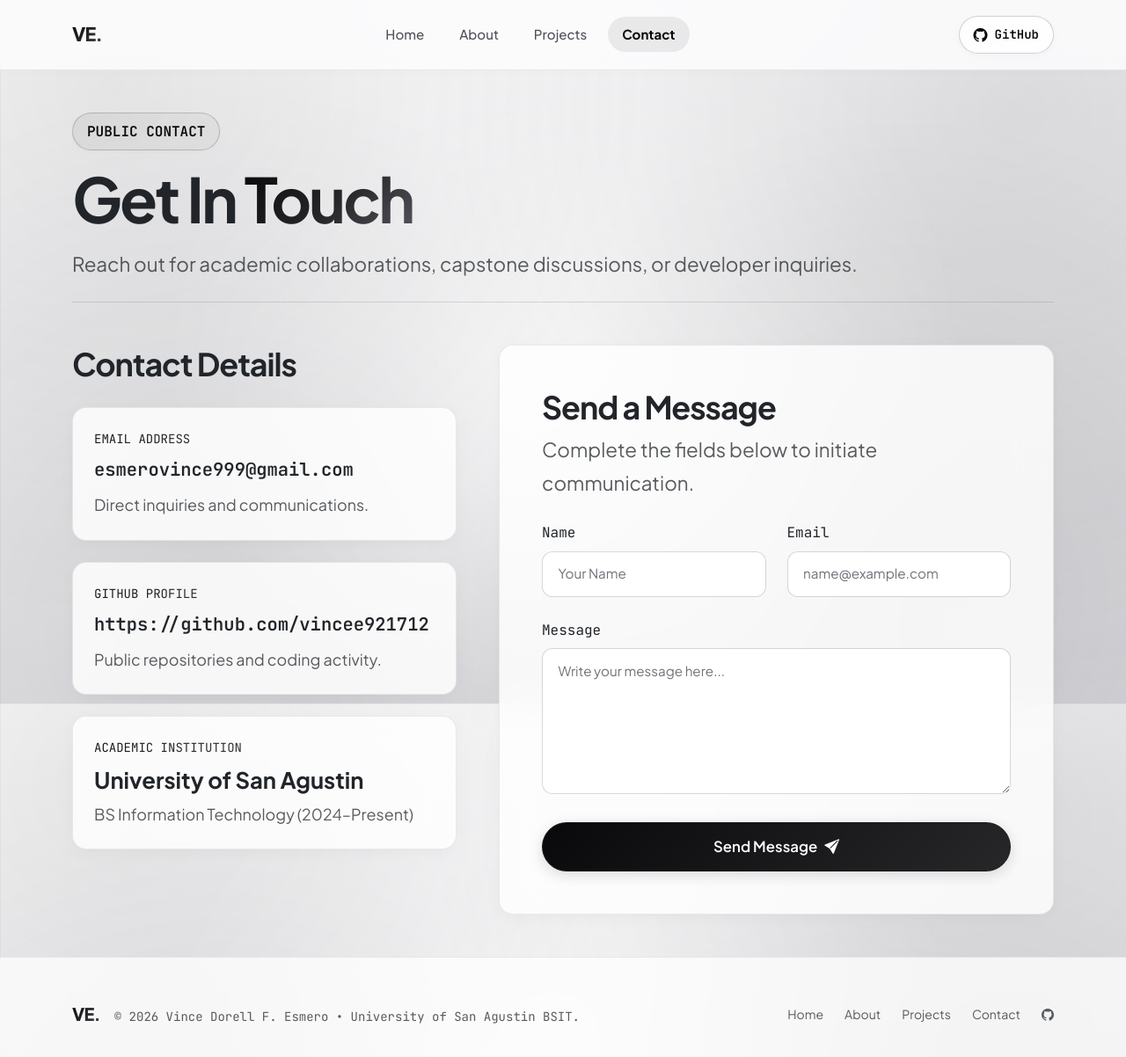
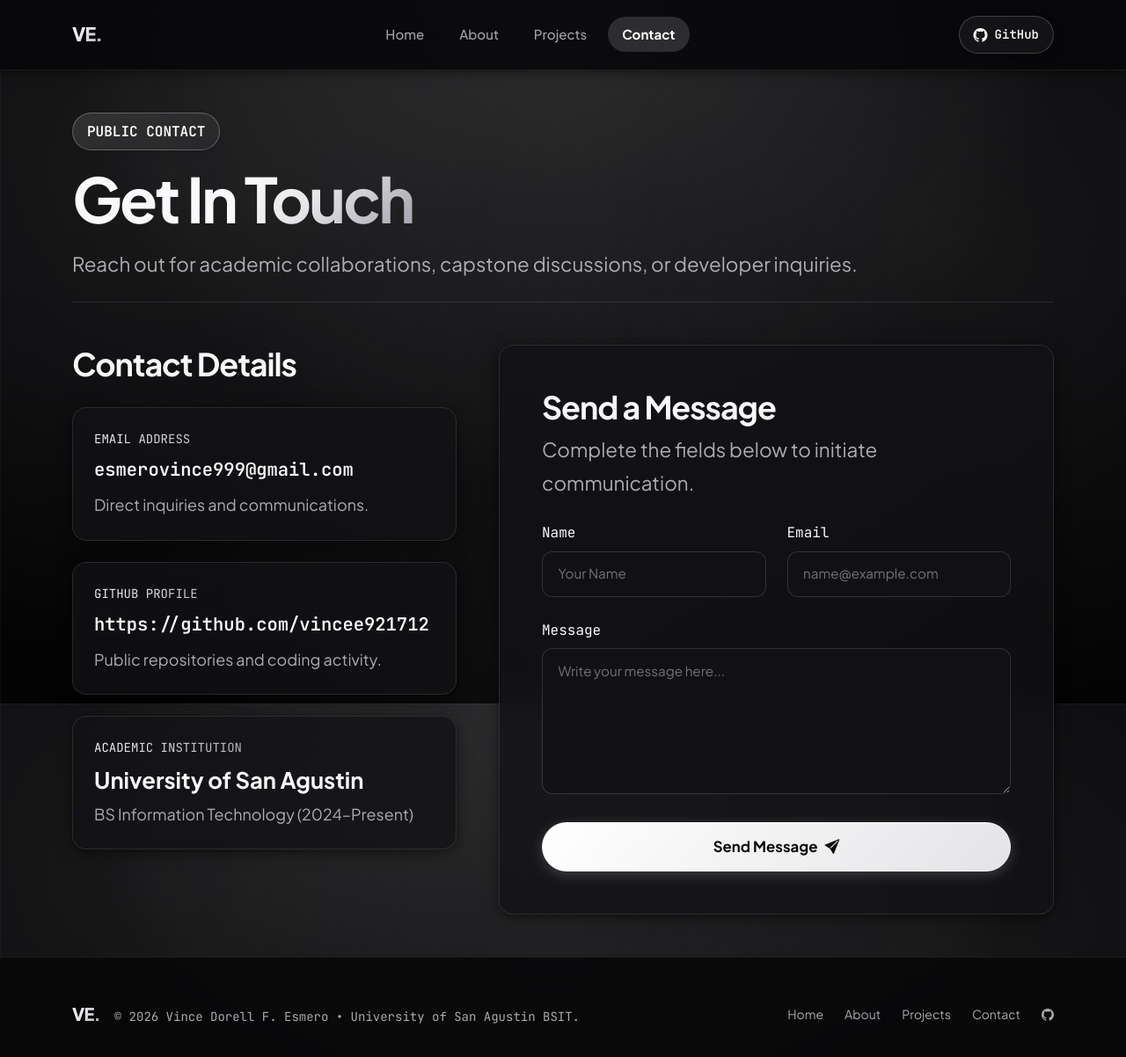
Before and after one commit to vincee921712/react-bootstrap-portfolio, a React (Vite) app: page /contact in a window 1280 px wide. Shown: the top 1202 px of the page at 88% size. Built offline with nearby package versions, Linux system fonts and the light colour scheme.

Commit message:
style: convert to sleek black theme with soft white gradient ambient background

```diff
--- a/src/App.tsx
+++ b/src/App.tsx
@@ -10,7 +10,7 @@ import { Contact } from './pages/Contact'
 
 export const App: React.FC = () => {
   return (
-    <div className="d-flex flex-column min-vh-100" data-bs-theme="light">
+    <div className="d-flex flex-column min-vh-100" data-bs-theme="dark">
       <ScrollToTop />
       <NavigationBar />
       <main className="flex-grow-1 d-flex flex-column">
--- a/src/components/Footer.tsx
+++ b/src/components/Footer.tsx
@@ -17,23 +17,23 @@ export const Footer: React.FC = () => {
           </div>
 
           <div className="d-flex gap-4">
-            <Link to="/" className="text-muted text-decoration-none small hover-dark">
+            <Link to="/" className="text-muted text-decoration-none small hover-white">
               Home
             </Link>
-            <Link to="/about" className="text-muted text-decoration-none small hover-dark">
+            <Link to="/about" className="text-muted text-decoration-none small hover-white">
               About
             </Link>
-            <Link to="/projects" className="text-muted text-decoration-none small hover-dark">
+            <Link to="/projects" className="text-muted text-decoration-none small hover-white">
               Projects
             </Link>
-            <Link to="/contact" className="text-muted text-decoration-none small hover-dark">
+            <Link to="/contact" className="text-muted text-decoration-none small hover-white">
               Contact
             </Link>
             <a
               href="https://github.com/vincee921712"
               target="_blank"
               rel="noreferrer"
-              className="text-muted text-decoration-none small hover-dark"
+              className="text-muted text-decoration-none small hover-white"
             >
               <i className="bi bi-github"></i>
             </a>
--- a/src/index.css
+++ b/src/index.css
@@ -1,29 +1,29 @@
 @import url('https://fonts.googleapis.com/css2?family=JetBrains+Mono:wght@400;500;600&family=Plus+Jakarta+Sans:wght@400;500;600;700;800&display=swap');
 
 :root {
-  /* Ultra-Clean Minimalist White/Alabaster Base */
-  --bg-light: #fcfcfd;
-  --bg-card: rgba(255, 255, 255, 0.82);
-  --bg-card-hover: rgba(255, 255, 255, 0.96);
-  --bg-subtle: rgba(243, 244, 246, 0.7);
+  /* Rich Minimalist Black / Obsidian Palette */
+  --bg-dark: #070709;
+  --bg-card: rgba(18, 18, 22, 0.78);
+  --bg-card-hover: rgba(28, 28, 34, 0.92);
+  --bg-subtle: rgba(255, 255, 255, 0.05);
 
-  /* Minimalist Monochromatic Gradients */
-  --gradient-primary: linear-gradient(135deg, #09090b 0%, #27272a 55%, #52525b 100%);
-  --gradient-accent: linear-gradient(135deg, #18181b 0%, #3f3f46 60%, #71717a 100%);
-  --gradient-glow: linear-gradient(135deg, rgba(24, 24, 27, 0.05) 0%, rgba(113, 113, 122, 0.08) 100%);
-  --gradient-card-border: linear-gradient(135deg, rgba(0, 0, 0, 0.12), rgba(0, 0, 0, 0.04));
-  --gradient-btn: linear-gradient(135deg, #09090b 0%, #27272a 100%);
-  --gradient-btn-hover: linear-gradient(135deg, #18181b 0%, #3f3f46 100%);
+  /* Clean White / Silver / Monochromatic Gradients */
+  --gradient-primary: linear-gradient(135deg, #ffffff 0%, #e4e4e7 45%, #a1a1aa 100%);
+  --gradient-accent: linear-gradient(135deg, #f4f4f5 0%, #a1a1aa 55%, #71717a 100%);
+  --gradient-glow: linear-gradient(135deg, rgba(255, 255, 255, 0.12) 0%, rgba(255, 255, 255, 0.03) 100%);
+  --gradient-card-border: linear-gradient(135deg, rgba(255, 255, 255, 0.18), rgba(255, 255, 255, 0.05));
+  --gradient-btn: linear-gradient(135deg, #ffffff 0%, #e4e4e7 100%);
+  --gradient-btn-hover: linear-gradient(135deg, #f4f4f5 0%, #d4d4d8 100%);
 
   /* Hairlines & Borders */
-  --border-subtle: rgba(0, 0, 0, 0.08);
-  --border-card: rgba(0, 0, 0, 0.08);
-  --border-card-hover: rgba(0, 0, 0, 0.22);
-  --border-focus: #18181b;
+  --border-subtle: rgba(255, 255, 255, 0.08);
+  --border-card: rgba(255, 255, 255, 0.1);
+  --border-card-hover: rgba(255, 255, 255, 0.3);
+  --border-focus: #ffffff;
 
   /* Typography Colors */
-  --text-main: #09090b;
-  --text-muted: #52525b;
+  --text-main: #f4f4f5;
+  --text-muted: #a1a1aa;
   --text-dim: #71717a;
 }
 
@@ -34,26 +34,24 @@
 body {
   margin: 0;
   font-family: 'Plus Jakarta Sans', -apple-system, BlinkMacSystemFont, 'Segoe UI', Roboto, sans-serif;
-  background-color: #fafafa;
+  background-color: #070709;
   color: var(--text-muted);
   min-height: 100vh;
   overflow-x: hidden;
   line-height: 1.6;
   -webkit-font-smoothing: antialiased;
   background-image:
-    /* Layer 1: Ambient White-to-Black Monochrome Radial Glows */
-    radial-gradient(circle at 10% 12%, rgba(9, 9, 11, 0.09) 0%, transparent 45%),
-    radial-gradient(circle at 90% 16%, rgba(24, 24, 27, 0.1) 0%, transparent 50%),
-    radial-gradient(circle at 50% 50%, rgba(255, 255, 255, 0.7) 0%, transparent 60%),
-    radial-gradient(circle at 80% 85%, rgba(9, 9, 11, 0.08) 0%, transparent 45%),
-    radial-gradient(circle at 20% 90%, rgba(24, 24, 27, 0.09) 0%, transparent 50%),
-    /* Layer 2: Suitable Tech Developer Grid Pattern */
-    linear-gradient(to right, rgba(0, 0, 0, 0.04) 1px, transparent 1px),
-    linear-gradient(to bottom, rgba(0, 0, 0, 0.04) 1px, transparent 1px),
-    /* Layer 3: Visible White-to-Black/Graphite Foundation Gradient */
-    linear-gradient(165deg, #ffffff 0%, #f4f4f6 30%, #e4e4e7 65%, #d4d4d8 100%);
+    /* Layer 1: Subtle Luminous White Gradient Glows on Black Canvas */
+    radial-gradient(circle at 50% 0%, rgba(255, 255, 255, 0.14) 0%, transparent 55%),
+    radial-gradient(circle at 15% 25%, rgba(255, 255, 255, 0.07) 0%, transparent 45%),
+    radial-gradient(circle at 85% 35%, rgba(255, 255, 255, 0.06) 0%, transparent 45%),
+    radial-gradient(circle at 50% 85%, rgba(255, 255, 255, 0.05) 0%, transparent 50%),
+    /* Layer 2: Suitable Tech Developer Grid Pattern in Translucent White */
+    linear-gradient(to right, rgba(255, 255, 255, 0.035) 1px, transparent 1px),
+    linear-gradient(to bottom, rgba(255, 255, 255, 0.035) 1px, transparent 1px),
+    /* Layer 3: Deep Black Foundation Gradient */
+    linear-gradient(180deg, #09090b 0%, #070709 50%, #030304 100%);
   background-size:
-    auto,
     auto,
     auto,
     auto,
@@ -90,7 +88,7 @@ h1, h2, h3, h4, h5, h6 {
   letter-spacing: -0.035em;
 }
 
-/* Light Minimalist Cards with Subtle Elevation & Gradient Borders */
+/* Dark Obsidian Minimalist Cards with Subtle Glassmorphism & Elevation */
 .gradient-card {
   position: relative;
   background: var(--bg-card) !important;
@@ -98,14 +96,14 @@ h1, h2, h3, h4, h5, h6 {
   -webkit-backdrop-filter: blur(20px);
   border: 1px solid var(--border-card) !important;
   border-radius: 16px !important;
-  box-shadow: 0 4px 20px -2px rgba(0, 0, 0, 0.04), 0 2px 6px -1px rgba(0, 0, 0, 0.02) !important;
+  box-shadow: 0 4px 20px -2px rgba(0, 0, 0, 0.5), 0 2px 6px -1px rgba(0, 0, 0, 0.3) !important;
   transition: transform 0.25s ease, border-color 0.25s ease, box-shadow 0.25s ease;
 }
 
 .gradient-card:hover {
   transform: translateY(-3px);
   border-color: var(--border-card-hover) !important;
-  box-shadow: 0 16px 36px -8px rgba(0, 0, 0, 0.09), 0 4px 12px -2px rgba(0, 0, 0, 0.04) !important;
+  box-shadow: 0 16px 36px -8px rgba(0, 0, 0, 0.7), 0 0 20px rgba(255, 255, 255, 0.06) !important;
 }
 
 .gradient-card-static {
@@ -113,17 +111,17 @@ h1, h2, h3, h4, h5, h6 {
   backdrop-filter: blur(20px);
   border: 1px solid var(--border-card) !important;
   border-radius: 16px !important;
-  box-shadow: 0 2px 10px rgba(0, 0, 0, 0.03) !important;
+  box-shadow: 0 2px 10px rgba(0, 0, 0, 0.4) !important;
 }
 
-/* Clean Photo Ring */
+/* Clean Photo Ring with Subtle White Silver Accent */
 .gradient-avatar-wrapper {
   position: relative;
   display: inline-block;
   padding: 4px;
-  background: linear-gradient(135deg, #09090b 0%, #71717a 50%, #e4e4e7 100%);
+  background: linear-gradient(135deg, #ffffff 0%, #a1a1aa 50%, #27272a 100%);
   border-radius: 50%;
-  box-shadow: 0 12px 36px -6px rgba(0, 0, 0, 0.16);
+  box-shadow: 0 12px 36px -6px rgba(0, 0, 0, 0.8), 0 0 25px rgba(255, 255, 255, 0.1);
 }
 
 .gradient-avatar-img {
@@ -131,20 +129,20 @@ h1, h2, h3, h4, h5, h6 {
   height: 220px;
   object-fit: cover;
   border-radius: 50%;
-  border: 4px solid #ffffff;
+  border: 4px solid #09090b;
   display: block;
 }
 
-/* Minimalist Dark Pill Action Buttons */
+/* High-Contrast Luminous White Action Buttons */
 .btn-gradient-primary {
   background: var(--gradient-btn) !important;
-  border: 1px solid #18181b !important;
-  color: #ffffff !important;
-  font-weight: 600;
+  border: 1px solid #ffffff !important;
+  color: #09090b !important;
+  font-weight: 700;
   padding: 0.7rem 1.6rem;
   border-radius: 999px;
   transition: all 0.2s ease;
-  box-shadow: 0 4px 16px rgba(0, 0, 0, 0.14);
+  box-shadow: 0 4px 16px rgba(255, 255, 255, 0.18);
   text-decoration: none;
   display: inline-flex;
   align-items: center;
@@ -153,16 +151,16 @@ h1, h2, h3, h4, h5, h6 {
 
 .btn-gradient-primary:hover {
   background: var(--gradient-btn-hover) !important;
-  border-color: #27272a !important;
+  border-color: #ffffff !important;
   transform: translateY(-2px);
-  box-shadow: 0 8px 24px rgba(0, 0, 0, 0.22);
-  color: #ffffff !important;
+  box-shadow: 0 8px 24px rgba(255, 255, 255, 0.28);
+  color: #09090b !important;
 }
 
 .btn-gradient-outline {
   position: relative;
-  background: rgba(255, 255, 255, 0.8) !important;
-  border: 1px solid rgba(0, 0, 0, 0.18) !important;
+  background: rgba(255, 255, 255, 0.05) !important;
+  border: 1px solid rgba(255, 255, 255, 0.2) !important;
   color: var(--text-main) !important;
   font-weight: 600;
   padding: 0.7rem 1.6rem;
@@ -172,55 +170,55 @@ h1, h2, h3, h4, h5, h6 {
   display: inline-flex;
   align-items: center;
   gap: 0.5rem;
-  box-shadow: 0 2px 8px rgba(0, 0, 0, 0.03);
+  box-shadow: 0 2px 8px rgba(0, 0, 0, 0.2);
 }
 
 .btn-gradient-outline:hover {
-  border-color: #09090b !important;
-  background: #ffffff !important;
-  color: #09090b !important;
+  border-color: #ffffff !important;
+  background: rgba(255, 255, 255, 0.14) !important;
+  color: #ffffff !important;
   transform: translateY(-2px);
-  box-shadow: 0 4px 16px rgba(0, 0, 0, 0.08);
+  box-shadow: 0 4px 16px rgba(255, 255, 255, 0.12);
 }
 
-/* Light Gradient Badges / Chips */
+/* Dark Minimalist Badges / Chips */
 .gradient-badge {
   font-family: 'JetBrains Mono', monospace;
   font-size: 0.78rem;
   font-weight: 500;
   padding: 0.4rem 0.85rem;
   border-radius: 999px;
-  background: #ffffff;
-  border: 1px solid rgba(0, 0, 0, 0.1);
+  background: rgba(255, 255, 255, 0.06);
+  border: 1px solid rgba(255, 255, 255, 0.14);
   color: var(--text-main);
   display: inline-flex;
   align-items: center;
   gap: 0.4rem;
   transition: all 0.2s ease;
-  box-shadow: 0 1px 4px rgba(0, 0, 0, 0.03);
+  box-shadow: 0 1px 4px rgba(0, 0, 0, 0.2);
 }
 
 .gradient-badge:hover {
-  border-color: rgba(0, 0, 0, 0.3);
-  background: #f4f4f5;
-  color: #000000;
+  border-color: rgba(255, 255, 255, 0.4);
+  background: rgba(255, 255, 255, 0.12);
+  color: #ffffff;
 }
 
 .gradient-badge-accent {
-  background: linear-gradient(135deg, rgba(24, 24, 27, 0.06), rgba(39, 39, 42, 0.03));
-  border: 1px solid rgba(0, 0, 0, 0.18);
-  color: var(--text-main);
+  background: linear-gradient(135deg, rgba(255, 255, 255, 0.12), rgba(255, 255, 255, 0.04));
+  border: 1px solid rgba(255, 255, 255, 0.26);
+  color: #ffffff;
   font-weight: 600;
 }
 
 /* Navbar */
 .gradient-navbar {
-  background: rgba(252, 252, 253, 0.88) !important;
+  background: rgba(7, 7, 9, 0.85) !important;
   backdrop-filter: blur(18px);
   -webkit-backdrop-filter: blur(18px);
   border-bottom: 1px solid var(--border-subtle);
   padding: 1.1rem 0;
-  box-shadow: 0 2px 12px rgba(0, 0, 0, 0.02);
+  box-shadow: 0 2px 12px rgba(0, 0, 0, 0.5);
 }
 
 .brand-gradient {
@@ -242,21 +240,21 @@ h1, h2, h3, h4, h5, h6 {
 }
 
 .gradient-nav-link:hover {
-  color: var(--text-main) !important;
-  background: rgba(0, 0, 0, 0.04);
+  color: #ffffff !important;
+  background: rgba(255, 255, 255, 0.07);
 }
 
 .gradient-nav-link.active {
-  color: #09090b !important;
-  background: rgba(0, 0, 0, 0.07);
+  color: #ffffff !important;
+  background: rgba(255, 255, 255, 0.14);
   font-weight: 700;
 }
 
 /* Form Controls */
 .gradient-input {
-  background-color: #ffffff !important;
-  border: 1px solid rgba(0, 0, 0, 0.14) !important;
-  color: var(--text-main) !important;
+  background-color: rgba(18, 18, 22, 0.85) !important;
+  border: 1px solid rgba(255, 255, 255, 0.14) !important;
+  color: #ffffff !important;
   border-radius: 12px !important;
   padding: 0.85rem 1.1rem !important;
   font-size: 0.95rem !important;
@@ -264,9 +262,9 @@ h1, h2, h3, h4, h5, h6 {
 }
 
 .gradient-input:focus {
-  border-color: #18181b !important;
-  box-shadow: 0 0 0 3px rgba(24, 24, 27, 0.1) !important;
-  background-color: #ffffff !important;
+  border-color: #ffffff !important;
+  box-shadow: 0 0 0 3px rgba(255, 255, 255, 0.15) !important;
+  background-color: rgba(24, 24, 30, 0.95) !important;
 }
 
 .gradient-input::placeholder {
@@ -280,7 +278,7 @@ h1, h2, h3, h4, h5, h6 {
   border-radius: 14px !important;
   margin-bottom: 12px;
   overflow: hidden;
-  box-shadow: 0 2px 10px rgba(0, 0, 0, 0.02);
+  box-shadow: 0 2px 10px rgba(0, 0, 0, 0.3);
 }
 
 .gradient-accordion .accordion-button {
@@ -292,17 +290,17 @@ h1, h2, h3, h4, h5, h6 {
 }
 
 .gradient-accordion .accordion-button:not(.collapsed) {
-  background: linear-gradient(135deg, rgba(0, 0, 0, 0.04), rgba(0, 0, 0, 0.01));
-  color: #09090b;
+  background: linear-gradient(135deg, rgba(255, 255, 255, 0.07), rgba(255, 255, 255, 0.02));
+  color: #ffffff;
   border-bottom: 1px solid var(--border-subtle);
 }
 
 .gradient-accordion .accordion-button::after {
-  filter: none;
+  filter: invert(1);
 }
 
 .gradient-accordion .accordion-body {
-  background-color: #ffffff;
+  background-color: rgba(12, 12, 16, 0.85);
   color: var(--text-muted);
   padding: 1.4rem;
 }
@@ -310,17 +308,17 @@ h1, h2, h3, h4, h5, h6 {
 /* Footer */
 footer {
   border-top: 1px solid var(--border-subtle);
-  background: rgba(255, 255, 255, 0.75);
+  background: rgba(7, 7, 9, 0.88);
   backdrop-filter: blur(16px);
   -webkit-backdrop-filter: blur(16px);
 }
 
-.hover-dark {
+.hover-white {
   transition: color 0.2s ease;
 }
 
-.hover-dark:hover {
-  color: #09090b !important;
+.hover-white:hover {
+  color: #ffffff !important;
 }
 
 /* Home Screen Font Scaling & Fluid Layout */
--- a/src/pages/Contact.tsx
+++ b/src/pages/Contact.tsx
@@ -40,7 +40,7 @@ export const Contact: React.FC = () => {
         {/* Header */}
         <div className="mb-5 pb-4 border-bottom border-secondary border-opacity-25 page-header-section">
           <span className="gradient-badge gradient-badge-accent mb-3 px-3 py-2 fs-6">PUBLIC CONTACT</span>
-          <h1 className="page-main-title fw-extrabold text-dark mb-3">
+          <h1 className="page-main-title fw-extrabold text-light mb-3">
             Get In <span className="gradient-text">Touch</span>
           </h1>
           <p className="page-lead-text text-muted mb-0">
@@ -52,14 +52,14 @@ export const Contact: React.FC = () => {
           {/* Left: Contact Info */}
           <Col lg={5}>
             <div className="d-flex flex-column gap-4">
-              <h3 className="section-title fw-bold text-dark mb-1">Contact Details</h3>
+              <h3 className="section-title fw-bold text-light mb-1">Contact Details</h3>
 
               {/* Email */}
               <Card className="gradient-card p-4 p-md-4">
                 <span className="font-mono gradient-text-accent small mb-2">EMAIL ADDRESS</span>
                 <a
                   href="mailto:esmerovince999@gmail.com"
-                  className="contact-channel-link text-dark text-decoration-none font-mono text-break mb-2 d-block"
+                  className="contact-channel-link text-light text-decoration-none font-mono text-break mb-2 d-block"
                 >
                   esmerovince999@gmail.com
                 </a>
@@ -73,7 +73,7 @@ export const Contact: React.FC = () => {
                   href="https://github.com/vincee921712"
                   target="_blank"
                   rel="noreferrer"
-                  className="contact-channel-link text-dark text-decoration-none font-mono text-break mb-2 d-block"
+                  className="contact-channel-link text-light text-decoration-none font-mono text-break mb-2 d-block"
                 >
                   https://github.com/vincee921712
                 </a>
@@ -83,7 +83,7 @@ export const Contact: React.FC = () => {
               {/* Institution */}
               <Card className="gradient-card p-4 p-md-4">
                 <span className="font-mono gradient-text-accent small mb-2">ACADEMIC INSTITUTION</span>
-                <div className="card-item-title text-dark mb-2">University of San Agustin</div>
+                <div className="card-item-title text-light mb-2">University of San Agustin</div>
                 <span className="card-item-desc text-muted">BS Information Technology (2024–Present)</span>
               </Card>
             </div>
@@ -92,7 +92,7 @@ export const Contact: React.FC = () => {
           {/* Right: Interactive Form */}
           <Col lg={7}>
             <Card className="gradient-card p-4 p-md-5">
-              <h3 className="section-title fw-bold text-dark mb-2">Send a Message</h3>
+              <h3 className="section-title fw-bold text-light mb-2">Send a Message</h3>
               <p className="page-lead-text text-muted mb-4">Complete the fields below to initiate communication.</p>
 
               {submitted && (
@@ -100,7 +100,7 @@ export const Contact: React.FC = () => {
                   variant="success"
                   onClose={() => setSubmitted(false)}
                   dismissible
-                  className="gradient-card-static border-success text-dark mb-4 font-mono fs-6 p-4"
+                  className="gradient-card-static border-success text-light mb-4 font-mono fs-6 p-4"
                 >
                   <strong>✓ MESSAGE TRANSMITTED</strong>: Thank you for reaching out! Your message was received successfully.
                 </Alert>
@@ -110,7 +110,7 @@ export const Contact: React.FC = () => {
                 <Row className="g-4 mb-4">
                   <Col md={6}>
                     <Form.Group controlId="formName">
-                      <Form.Label className="text-dark font-mono fs-6 mb-2">Name</Form.Label>
+                      <Form.Label className="text-light font-mono fs-6 mb-2">Name</Form.Label>
                       <Form.Control
                         type="text"
                         name="name"
@@ -125,7 +125,7 @@ export const Contact: React.FC = () => {
 
                   <Col md={6}>
                     <Form.Group controlId="formEmail">
-                      <Form.Label className="text-dark font-mono fs-6 mb-2">Email</Form.Label>
+                      <Form.Label className="text-light font-mono fs-6 mb-2">Email</Form.Label>
                       <Form.Control
                         type="email"
                         name="email"
@@ -140,7 +140,7 @@ export const Contact: React.FC = () => {
                 </Row>
 
                 <Form.Group className="mb-4" controlId="formMessage">
-                  <Form.Label className="text-dark font-mono fs-6 mb-2">Message</Form.Label>
+                  <Form.Label className="text-light font-mono fs-6 mb-2">Message</Form.Label>
                   <Form.Control
                     as="textarea"
                     rows={6}
```
Also changed, not shown: src/pages/About.tsx (+16 -16 lines), src/pages/Home.tsx (+6 -6 lines), src/pages/Projects.tsx (+7 -7 lines).
